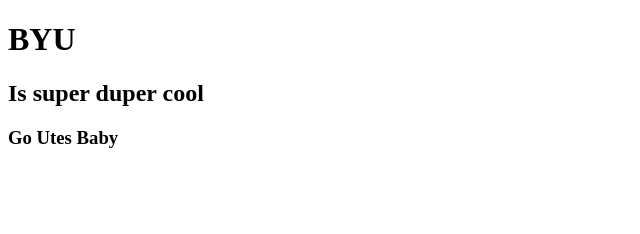
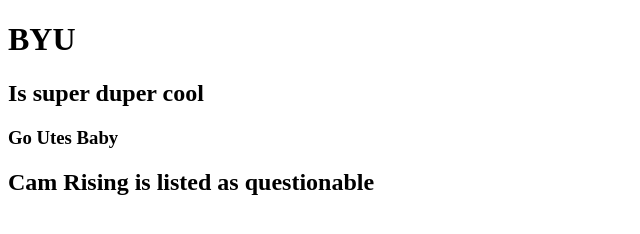
Before and after one commit to Preston-Miller/IS403-Practice, a plain HTML site: page index.html in a window 1280 px wide. Shown: the whole page, without its empty margins (0-640 px from the left). Drawn offline with Linux system fonts and the light colour scheme.

Commit message:
Cam rising

```diff
--- a/index.html
+++ b/index.html
@@ -8,6 +8,7 @@
     <h1>BYU</h1>
     <h2>Is super duper cool</h2>
     <h3>Go Utes Baby</h3>
+    <h2>Cam Rising is listed as questionable</h2>
     <!-- Link to external JavaScript file -->
     <!-- <script src="first.js"></script> -->
     <script>
```
